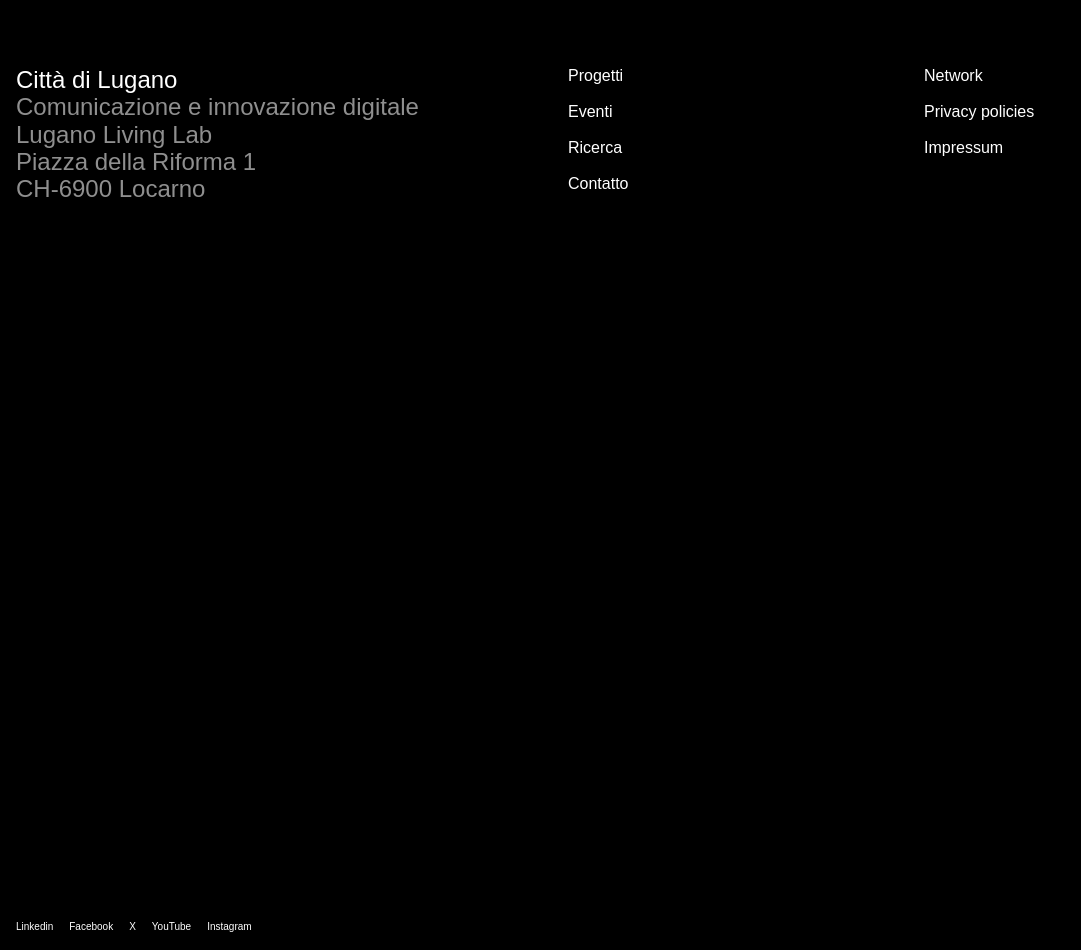
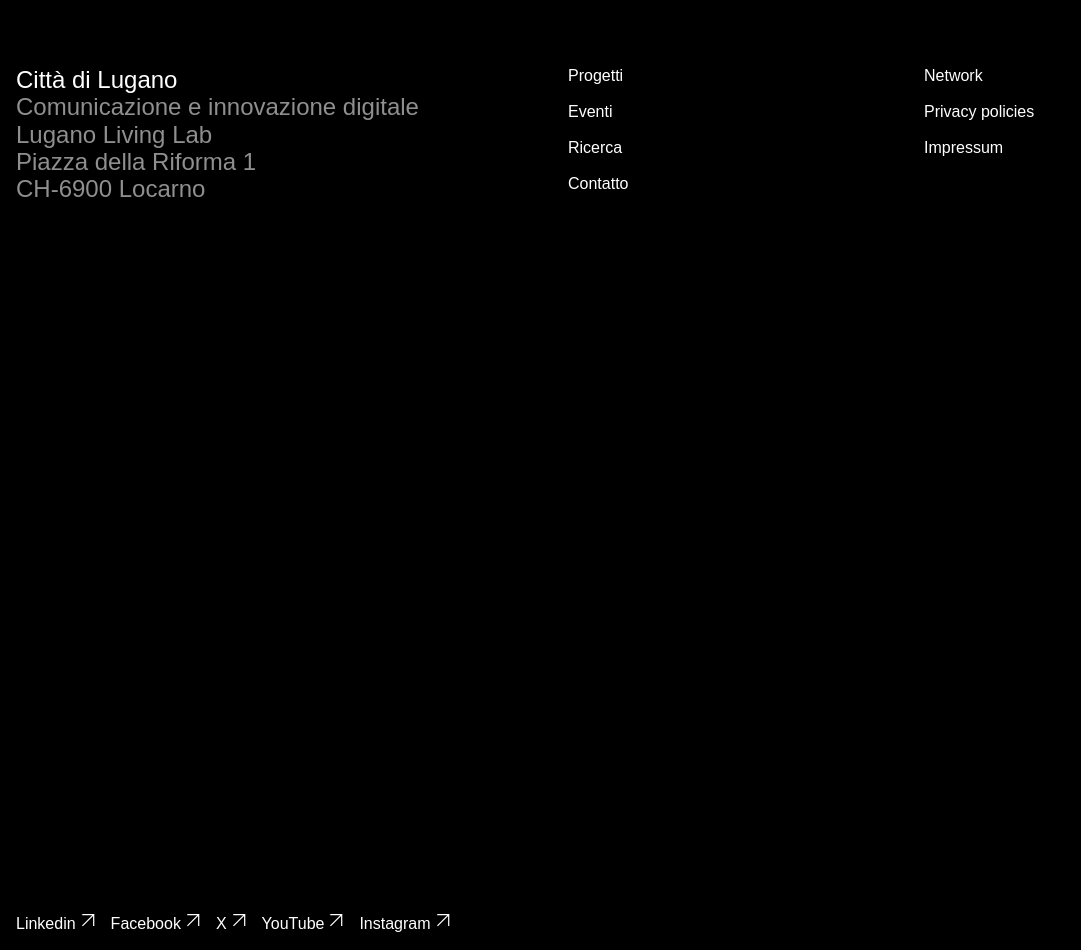
Before and after one commit to thedrew94/landingTest, a Next.js app: page /home in a window 1280 px wide. Shown: the part 5260-6210 px from the top of the page, without its empty margins (0-1081 px from the left). Built offline with nearby package versions, Linux system fonts and the light colour scheme.

Commit message:
refactor footer component and added new styles to the global loader

```diff
--- a/app/_components/Footer.tsx
+++ b/app/_components/Footer.tsx
@@ -1,3 +1,87 @@
+import { NavItem } from "@/types/interfaces";
+import { svgSelector } from "../_utils/svgSelector";
+import Link from "next/link";
+
+const mainNavItems: Array<NavItem> = [
+  { label: "Progetti", href: "/progetti" },
+  { label: "Eventi", href: "/eventi" },
+  { label: "Ricerca", href: "/ricerca" },
+  { label: "Contatto", href: "/contatto" },
+];
+
+const secondaryNavItems: Array<NavItem> = [
+  { label: "Network", href: "/network" },
+  { label: "Privacy policies", href: "/privacy" },
+  { label: "Impressum", href: "/impressum" },
+];
+
 export default function Footer() {
-  return <div>Footer</div>;
+  return (
+    <footer className="pt-[64px] bg-black">
+      <div className="flex flex-col justify-between h-[900px] p-[16px]">
+        {/* FOOTER TOP */}
+        <div className="flex justify-between gap-[16px]">
+          <div>
+            <h5 className="text-h4">Città di Lugano</h5>
+            <h6 className="text-h4 text-[rgba(255,255,255,0.56)]">
+              Comunicazione e innovazione digitale
+              <br />
+              Lugano Living Lab
+              <br />
+              Piazza della Riforma 1<br />
+              CH-6900 Locarno
+            </h6>
+          </div>
+          <div className="flex gap-[16px]">
+            <ul className="flex flex-col gap-[16px] w-[340px]">
+              {mainNavItems.map((item) => (
+                <li key={item.href}>
+                  <Link href={item.href} className="text-p">
+                    {item.label}
+                  </Link>
+                </li>
+              ))}
+            </ul>
+            <ul className="flex flex-col gap-[16px] w-[340px]">
+              {secondaryNavItems.map((item) => (
+                <li key={item.href}>
+                  <Link href={item.href} className="text-p">
+                    {item.label}
+                  </Link>
+                </li>
+              ))}
+            </ul>
+          </div>
+        </div>
+        {/* FOOTER BOTTOM */}
+        <ul className="flex items-center gap-[16px]">
+          <li>
+            <a href="#" className="flex gap-[6px] text-p">
+              Linkedin{svgSelector({ svgName: "arrow_diagonal", svgWidth: "13", svgHeight: "13", svgFill: "#fff" })}
+            </a>
+          </li>
+          <li>
+            <a href="#" className="flex gap-[6px] text-p">
+              Facebook{svgSelector({ svgName: "arrow_diagonal", svgWidth: "13", svgHeight: "13", svgFill: "#fff" })}
+            </a>
+          </li>
+          <li>
+            <a href="#" className="flex gap-[6px] text-p">
+              X{svgSelector({ svgName: "arrow_diagonal", svgWidth: "13", svgHeight: "13", svgFill: "#fff" })}
+            </a>
+          </li>
+          <li>
+            <a href="#" className="flex gap-[6px] text-p">
+              YouTube{svgSelector({ svgName: "arrow_diagonal", svgWidth: "13", svgHeight: "13", svgFill: "#fff" })}
+            </a>
+          </li>
+          <li>
+            <a href="#" className="flex gap-[6px] text-p">
+              Instagram{svgSelector({ svgName: "arrow_diagonal", svgWidth: "13", svgHeight: "13", svgFill: "#fff" })}
+            </a>
+          </li>
+        </ul>
+      </div>
+    </footer>
+  );
 }
--- a/app/_components/Slider.tsx
+++ b/app/_components/Slider.tsx
@@ -82,7 +82,7 @@
                 className="swiper-slide slide-custom relative w-full max-w-[437px] h-full bg-red-400 overflow-hidden group"
               >
                 <Image
-                  className="object-cover group-hover:scale-100 transition-transform duration-250 group-hover:bottom-0"
+                  className="object-cover transition-transform duration-250 group-hover:scale-110"
                   src={sEl.img}
                   alt={sEl.imgAlt}
                   // placeholder="blur"
@@ -92,10 +92,12 @@
                 <div className="absolute z-1 top-0 left-0 w-full h-full">
                   <span className="p-[16px] text-h3">{idx + 1}</span>
 
-                  <div className="absolute bottom-[-70px] right-0 w-[calc(100%-48px)] h-[140px] duration-250 bg-white transition-all group-hover:bottom-0">
-                    <div className="w-full h-full p-[16px]">
+                  <div className="absolute bottom-[-110px] right-0 w-[calc(100%-48px)] h-[180px] duration-250 bg-white transition-all group-hover:bottom-0">
+                    <div className="h-full p-[16px]">
                       <h3 className="text-h4 text-black">{sEl.title || "title_undefined"}</h3>
-                      <h6>{sEl.bodyText || "body_text_undefined"}</h6>
+                      <h6 className="mt-[8px] text-h5 text-black opacity-0 transition-all duration-250 group-hover:opacity-100">
+                        {sEl.bodyText || "body_text_undefined"}
+                      </h6>
                     </div>
                   </div>
                 </div>
--- a/app/globals.css
+++ b/app/globals.css
@@ -200,6 +200,13 @@
     letter-spacing: 0;
   }
 
+  .text-special {
+    font-size: 5.2rem;
+    font-weight: 450;
+    line-height: 100%;
+    letter-spacing: 0;
+  }
+
   .border-nav {
     border-bottom: 1px solid rgba(255, 255, 255, 0.28);
   }
--- a/app/home/page.tsx
+++ b/app/home/page.tsx
@@ -1,4 +1,5 @@
 import CtaSection from "../_components/CtaSection";
+import Footer from "../_components/Footer";
 import Hero from "../_components/Hero";
 import IntroSection from "../_components/IntroSection";
 import Navbar from "../_components/Navbar";
@@ -54,83 +55,7 @@
       </main>
 
       {/* FOOTER */}
-      <footer className="pt-[64px] bg-black">
-        <div className="flex flex-col justify-between h-[900px] p-[16px]">
-          {/* FOOTER TOP */}
-          <div className="flex justify-between gap-[16px]">
-            <div>
-              <h5 className="text-h4">Città di Lugano</h5>
-              <h6 className="text-h4 text-[rgba(255,255,255,0.56)]">
-                Comunicazione e innovazione digitale
-                <br />
-                Lugano Living Lab
-                <br />
-                Piazza della Riforma 1<br />
-                CH-6900 Locarno
-              </h6>
-            </div>
-            <div className="flex gap-[16px]">
-              <ul className="flex flex-col gap-[16px] w-[340px]">
-                <li>
-                  <a href="" className="text-p">
-                    Progetti
-                  </a>
-                </li>
-                <li>
-                  <a href="" className="text-p">
-                    Eventi
-                  </a>
-                </li>
-                <li>
-                  <a href="" className="text-p">
-                    Ricerca
-                  </a>
-                </li>
-                <li>
-                  <a href="" className="text-p">
-                    Contatto
-                  </a>
-                </li>
-              </ul>
-              <ul className="flex flex-col gap-[16px] w-[340px]">
-                <li>
-                  <a href="" className="text-p">
-                    Network
-                  </a>
-                </li>
-                <li>
-                  <a href="" className="text-p">
-                    Privacy policies
-                  </a>
-                </li>
-                <li>
-                  <a href="" className="text-p">
-                    Impressum
-                  </a>
-                </li>
-              </ul>
-            </div>
-          </div>
-          {/* FOOTER BOTTOM */}
-          <ul className="flex items-center gap-[16px]">
-            <li>
-              <a href="">Linkedin</a>
-            </li>
-            <li>
-              <a href="">Facebook</a>
-            </li>
-            <li>
-              <a href="">X</a>
-            </li>
-            <li>
-              <a href="">YouTube</a>
-            </li>
-            <li>
-              <a href="">Instagram</a>
-            </li>
-          </ul>
-        </div>
-      </footer>
+      <Footer />
     </div>
   );
 }
--- a/app/loader.tsx
+++ /dev/null
@@ -1,3 +0,0 @@
-export default function Loader() {
-  return <div>loader</div>;
-}
--- /dev/null
+++ b/app/loading.tsx
@@ -0,0 +1,30 @@
+export default function Loading() {
+  return (
+    <div className="flex flex-col justify-between w-full h-screen bg-black">
+      <div className="flex flex-col justify-between w-full h-full p-[16px]">
+        <h1 className="text-special">
+          Lugano
+          <br /> Living Lab
+        </h1>
+        <div className="ml-auto">
+          <span className="text-h6">0</span>
+          <span className="text-h6">0</span>
+          <span className="text-h6">0</span>
+        </div>
+      </div>
+      <video
+        autoPlay
+        muted
+        loop
+        playsInline
+        preload="metadata"
+        // poster={""}
+        className="w-full h-[38px] object-cover"
+        title={"Particles video"}
+      >
+        <source src={"/grid_video.mp4"} type="video/mp4" />
+        Your browser does not support the video tag.
+      </video>
+    </div>
+  );
+}
--- a/types/interfaces.ts
+++ b/types/interfaces.ts
@@ -9,3 +9,8 @@
   name: string;
   imgPath?: StaticImageData | string;
 }
+
+export interface NavItem {
+  label: string;
+  href: string;
+}
```
